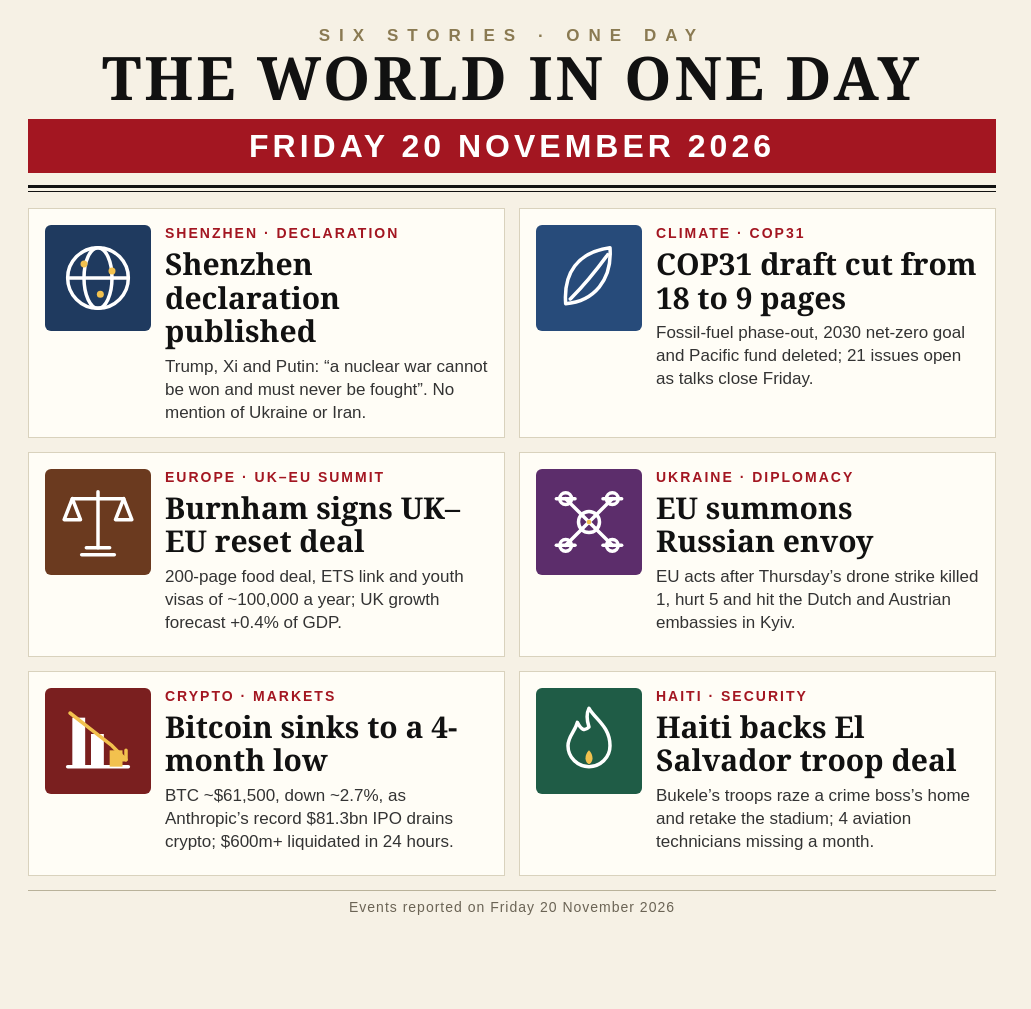
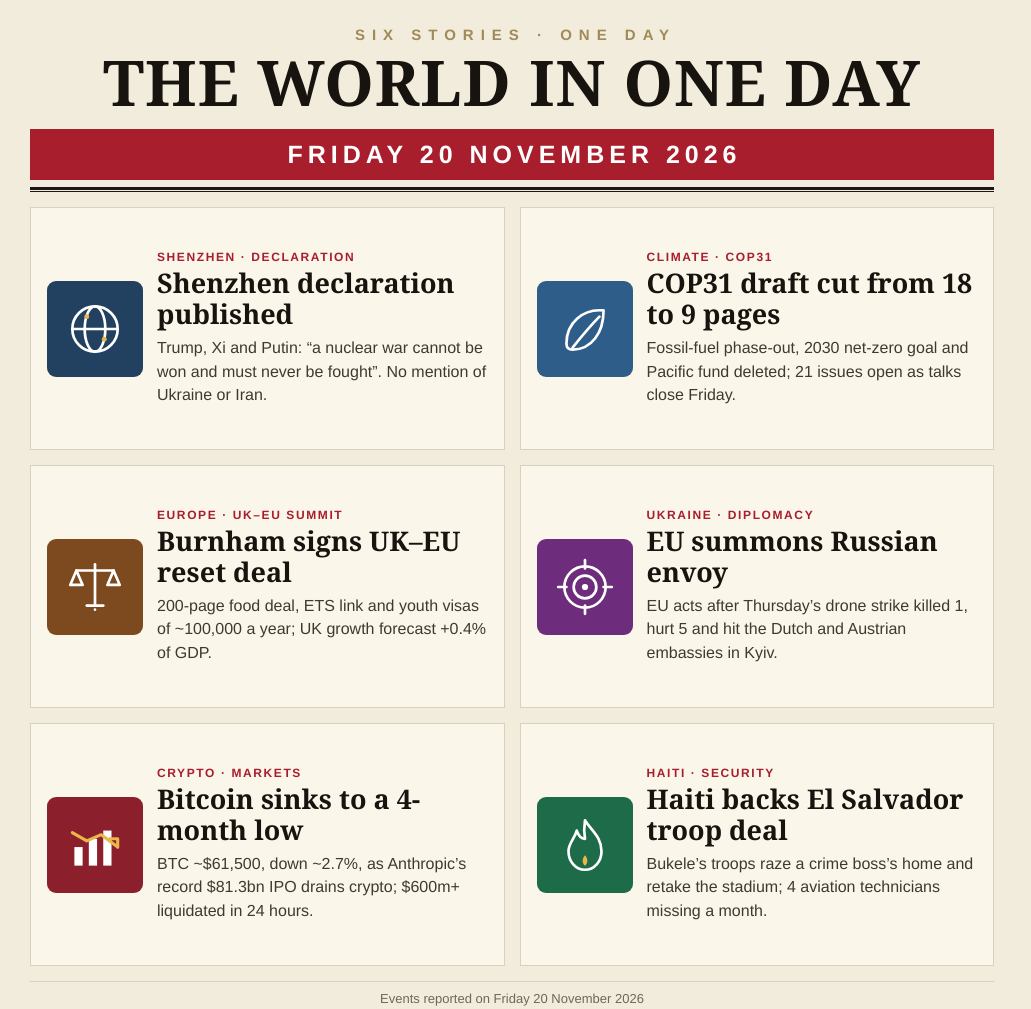
Before and after one commit to inijikin/news-image-20261120, a website: page render.html in a window 1280 px wide. Shown: the whole page, without its empty margins (0-1031 px from the left). Drawn offline with Linux system fonts and the light colour scheme.

```diff
--- a/package.json
+++ b/package.json
@@ -1 +1 @@
-{"name":"news-image-20261120","private":true,"type":"module"}
+{"name":"news-image-20261120","private":true,"scripts":{"render":"node render.mjs"},"type":"module","version":"1.0.0"}
--- a/render.html
+++ b/render.html
@@ -2,219 +2,222 @@
 <html lang="en">
 <head>
 <meta charset="utf-8">
-<title>The World — Friday 20 November 2026</title>
+<title>The World in One Day — Friday 20 November 2026</title>
 <style>
   * { margin: 0; padding: 0; box-sizing: border-box; }
+  html, body { width: 1024px; height: 1024px; }
   body {
+    background: #f2ecdc;
+    font-family: "Helvetica Neue", Helvetica, Arial, sans-serif;
+    color: #26221c;
+  }
+  .sheet {
     width: 1024px; height: 1024px;
-    background: #f6f1e5;
-    font-family: Georgia, 'Times New Roman', 'DejaVu Serif', serif;
-    color: #1a1a1a;
-    overflow: hidden;
+    padding: 26px 30px 18px;
+    display: flex; flex-direction: column;
   }
-  .page { width: 1024px; height: 1024px; padding: 26px 28px 18px 28px; }
-
-  /* Masthead */
-  .eyebrow {
+  .kicker {
     text-align: center;
-    font-family: Arial, Helvetica, 'DejaVu Sans', sans-serif;
-    font-size: 17px; letter-spacing: 9px; font-weight: bold;
-    color: #8a7a52; text-transform: uppercase;
+    font-size: 15px;
+    letter-spacing: 7px;
+    font-weight: 600;
+    color: #a08a58;
+    padding-left: 7px;
   }
-  .masthead {
+  h1.masthead {
+    font-family: Georgia, "Times New Roman", serif;
+    font-size: 63px;
+    font-weight: 900;
+    letter-spacing: 1px;
     text-align: center;
-    font-size: 60px; line-height: 1.05; font-weight: bold;
-    letter-spacing: 3px; color: #111111;
+    line-height: 1.05;
+    margin: 6px 0 14px;
+    color: #17130e;
   }
   .datebar {
-    margin-top: 10px;
-    background: #a31621; color: #ffffff;
-    font-family: Arial, Helvetica, 'DejaVu Sans', sans-serif;
-    font-size: 32px; font-weight: bold; letter-spacing: 4px;
-    text-align: center; padding: 9px 0 8px 0;
+    background: #a81e2d;
+    color: #ffffff;
+    text-align: center;
+    font-size: 25px;
+    font-weight: 700;
+    letter-spacing: 5px;
+    padding: 11px 0 11px 5px;
   }
-  .rule { border: none; border-top: 3px solid #111111; margin-top: 12px; }
-  .rule.thin { border-top-width: 1px; margin-top: 3px; }
-
-  /* Story grid */
+  .doublerule {
+    border-top: 3px solid #1c1712;
+    border-bottom: 1px solid #1c1712;
+    height: 5px;
+    margin-top: 7px;
+  }
   .grid {
+    flex: 1;
     display: grid;
     grid-template-columns: 1fr 1fr;
     grid-template-rows: 1fr 1fr 1fr;
-    gap: 14px;
-    margin-top: 16px;
-    height: 668px;
+    gap: 15px;
+    margin-top: 15px;
   }
   .card {
-    background: #fffdf6;
-    border: 1px solid #d9d2bd;
+    background: #faf6ea;
+    border: 1px solid #d9d1bc;
+    padding: 15px 16px;
     display: flex;
-    padding: 16px 16px 12px 16px;
+    gap: 14px;
+    align-items: center;
   }
   .icon {
-    flex: 0 0 106px;
-    height: 106px;
-    margin-right: 14px;
-    border-radius: 6px;
-    display: flex; align-items: center; justify-content: center;
+    flex: none;
+    width: 96px; height: 96px;
+    border-radius: 9px;
+    display: flex;
+    align-items: center;
+    justify-content: center;
   }
-  .icon svg { width: 84px; height: 84px; }
-  .c1 { background: #1f3a5f; }
-  .c2 { background: #6b3a1f; }
-  .c3 { background: #7a1f1f; }
-  .c4 { background: #1f5c46; }
-  .c5 { background: #274b7a; }
-  .c6 { background: #5c2d6b; }
-  .body { flex: 1; min-width: 0; }
-  .kicker {
-    font-family: Arial, Helvetica, 'DejaVu Sans', sans-serif;
-    font-size: 14px; font-weight: bold; letter-spacing: 2px;
-    color: #a31621; text-transform: uppercase;
+  .icon svg { width: 66px; height: 66px; }
+  .navy   { background: #22405f; }
+  .steel  { background: #2f5d8a; }
+  .brown  { background: #7c4a1e; }
+  .purple { background: #6d2d7c; }
+  .maroon { background: #8c1f2c; }
+  .green  { background: #1e6b4a; }
+  .cat {
+    color: #a81e2d;
+    font-size: 12px;
+    font-weight: 800;
+    letter-spacing: 1.6px;
   }
-  .headline {
-    font-size: 30px; line-height: 1.12; font-weight: bold;
-    margin-top: 6px; color: #111111;
+  h2 {
+    font-family: Georgia, "Times New Roman", serif;
+    font-size: 27px;
+    line-height: 1.12;
+    font-weight: 800;
+    color: #17130e;
+    margin: 4px 0 7px;
   }
-  .summary {
-    font-family: Arial, Helvetica, 'DejaVu Sans', sans-serif;
-    font-size: 17px; line-height: 1.35;
-    margin-top: 8px; color: #333333;
+  .card p {
+    font-size: 16px;
+    line-height: 1.48;
+    color: #3f3a30;
   }
-
-  /* Footer */
-  .footer {
-    margin-top: 14px;
-    border-top: 1px solid #b9b29a;
-    padding-top: 8px;
+  footer {
+    margin-top: 15px;
+    padding-top: 9px;
+    border-top: 1px solid #d9d1bc;
     text-align: center;
-    font-family: Arial, Helvetica, 'DejaVu Sans', sans-serif;
-    font-size: 14px; letter-spacing: 1px; color: #6b6455;
+    font-size: 13px;
+    color: #6f675a;
   }
 </style>
 </head>
 <body>
-<div class="page">
-
-  <div class="eyebrow">Six Stories &middot; One Day</div>
-  <div class="masthead">THE WORLD IN ONE DAY</div>
+<div class="sheet">
+  <div class="kicker">SIX STORIES &middot; ONE DAY</div>
+  <h1 class="masthead">THE WORLD IN ONE DAY</h1>
   <div class="datebar">FRIDAY 20 NOVEMBER 2026</div>
-  <hr class="rule">
-  <hr class="rule thin">
+  <div class="doublerule"></div>
 
   <div class="grid">
-
     <div class="card">
-      <div class="icon c1">
-        <svg viewBox="0 0 72 72" fill="none" stroke="#ffffff" stroke-width="3" stroke-linecap="round">
-          <circle cx="36" cy="36" r="26"/>
-          <ellipse cx="36" cy="36" rx="12" ry="26"/>
-          <line x1="10" y1="36" x2="62" y2="36"/>
-          <circle cx="24" cy="24" r="3" fill="#f2c14e" stroke="none"/>
-          <circle cx="48" cy="30" r="3" fill="#f2c14e" stroke="none"/>
-          <circle cx="38" cy="50" r="3" fill="#f2c14e" stroke="none"/>
+      <div class="icon navy">
+        <svg viewBox="0 0 64 64" fill="none" stroke="#ffffff" stroke-width="2.6" stroke-linecap="round">
+          <circle cx="32" cy="32" r="22"/>
+          <ellipse cx="32" cy="32" rx="10" ry="22"/>
+          <line x1="10" y1="32" x2="54" y2="32"/>
+          <circle cx="24" cy="20" r="2.4" fill="#e8b84b" stroke="none"/>
+          <circle cx="41" cy="42" r="2.4" fill="#e8b84b" stroke="none"/>
         </svg>
       </div>
-      <div class="body">
-        <div class="kicker">Shenzhen &middot; Declaration</div>
-        <div class="headline">Shenzhen declaration published</div>
-        <div class="summary">Trump, Xi and Putin: &ldquo;a nuclear war cannot be won and must never be fought&rdquo;. No mention of Ukraine or Iran.</div>
+      <div>
+        <div class="cat">SHENZHEN &middot; DECLARATION</div>
+        <h2>Shenzhen declaration published</h2>
+        <p>Trump, Xi and Putin: &ldquo;a nuclear war cannot be won and must never be fought&rdquo;. No mention of Ukraine or Iran.</p>
       </div>
     </div>
 
     <div class="card">
-      <div class="icon c5">
-        <svg viewBox="0 0 72 72" fill="none" stroke="#ffffff" stroke-width="3" stroke-linecap="round" stroke-linejoin="round">
-          <path d="M54 10 C26 14 14 32 16 58 C40 56 56 38 54 10 Z"/>
-          <path d="M20 54 Q36 38 52 16"/>
+      <div class="icon steel">
+        <svg viewBox="0 0 64 64" fill="none" stroke="#ffffff" stroke-width="2.6" stroke-linecap="round" stroke-linejoin="round">
+          <path d="M50 14 C 30 12, 14 26, 14 46 C 14 50, 16 52, 20 52 C 38 52, 50 36, 50 14 Z"/>
+          <path d="M20 50 C 28 40, 36 30, 46 20"/>
         </svg>
       </div>
-      <div class="body">
-        <div class="kicker">Climate &middot; COP31</div>
-        <div class="headline">COP31 draft cut from 18 to 9 pages</div>
-        <div class="summary">Fossil-fuel phase-out, 2030 net-zero goal and Pacific fund deleted; 21 issues open as talks close Friday.</div>
+      <div>
+        <div class="cat">CLIMATE &middot; COP31</div>
+        <h2>COP31 draft cut from 18 to 9 pages</h2>
+        <p>Fossil-fuel phase-out, 2030 net-zero goal and Pacific fund deleted; 21 issues open as talks close Friday.</p>
       </div>
     </div>
 
     <div class="card">
-      <div class="icon c2">
-        <svg viewBox="0 0 72 72" fill="none" stroke="#ffffff" stroke-width="3" stroke-linecap="round" stroke-linejoin="round">
-          <line x1="36" y1="10" x2="36" y2="58"/>
-          <line x1="14" y1="16" x2="58" y2="16"/>
-          <path d="M14 16 L7 34 L21 34 Z"/>
-          <path d="M58 16 L51 34 L65 34 Z"/>
-          <line x1="26" y1="58" x2="46" y2="58"/>
-          <line x1="22" y1="64" x2="50" y2="64"/>
+      <div class="icon brown">
+        <svg viewBox="0 0 64 64" fill="none" stroke="#ffffff" stroke-width="2.6" stroke-linecap="round" stroke-linejoin="round">
+          <line x1="32" y1="10" x2="32" y2="50"/>
+          <line x1="14" y1="16" x2="50" y2="16"/>
+          <line x1="24" y1="50" x2="40" y2="50"/>
+          <path d="M14 16 L 8 30 L 20 30 Z"/>
+          <path d="M50 16 L 44 30 L 56 30 Z"/>
+          <line x1="32" y1="54" x2="32" y2="54"/>
         </svg>
       </div>
-      <div class="body">
-        <div class="kicker">Europe &middot; UK&ndash;EU Summit</div>
-        <div class="headline">Burnham signs UK&ndash;EU reset deal</div>
-        <div class="summary">200-page food deal, ETS link and youth visas of ~100,000 a year; UK growth forecast +0.4% of GDP.</div>
+      <div>
+        <div class="cat">EUROPE &middot; UK&ndash;EU SUMMIT</div>
+        <h2>Burnham signs UK&ndash;EU reset deal</h2>
+        <p>200-page food deal, ETS link and youth visas of ~100,000 a year; UK growth forecast +0.4% of GDP.</p>
       </div>
     </div>
 
     <div class="card">
-      <div class="icon c6">
-        <svg viewBox="0 0 72 72" fill="none" stroke="#ffffff" stroke-width="3" stroke-linecap="round" stroke-linejoin="round">
-          <circle cx="36" cy="36" r="9"/>
-          <line x1="36" y1="36" x2="16" y2="16"/>
-          <line x1="36" y1="36" x2="56" y2="16"/>
-          <line x1="36" y1="36" x2="16" y2="56"/>
-          <line x1="36" y1="36" x2="56" y2="56"/>
-          <circle cx="16" cy="16" r="5"/>
-          <circle cx="56" cy="16" r="5"/>
-          <circle cx="16" cy="56" r="5"/>
-          <circle cx="56" cy="56" r="5"/>
-          <line x1="8" y1="16" x2="24" y2="16"/>
-          <line x1="48" y1="16" x2="64" y2="16"/>
-          <line x1="8" y1="56" x2="24" y2="56"/>
-          <line x1="48" y1="56" x2="64" y2="56"/>
-          <circle cx="36" cy="36" r="2" fill="#f2c14e" stroke="none"/>
+      <div class="icon purple">
+        <svg viewBox="0 0 64 64" fill="none" stroke="#ffffff" stroke-width="2.6" stroke-linecap="round">
+          <circle cx="32" cy="32" r="20"/>
+          <circle cx="32" cy="32" r="11"/>
+          <circle cx="32" cy="32" r="3" fill="#ffffff" stroke="none"/>
+          <line x1="32" y1="6" x2="32" y2="14"/>
+          <line x1="32" y1="50" x2="32" y2="58"/>
+          <line x1="6" y1="32" x2="14" y2="32"/>
+          <line x1="50" y1="32" x2="58" y2="32"/>
         </svg>
       </div>
-      <div class="body">
-        <div class="kicker">Ukraine &middot; Diplomacy</div>
-        <div class="headline">EU summons Russian envoy</div>
-        <div class="summary">EU acts after Thursday&rsquo;s drone strike killed 1, hurt 5 and hit the Dutch and Austrian embassies in Kyiv.</div>
+      <div>
+        <div class="cat">UKRAINE &middot; DIPLOMACY</div>
+        <h2>EU summons Russian envoy</h2>
+        <p>EU acts after Thursday&rsquo;s drone strike killed 1, hurt 5 and hit the Dutch and Austrian embassies in Kyiv.</p>
       </div>
     </div>
 
     <div class="card">
-      <div class="icon c3">
-        <svg viewBox="0 0 72 72" fill="none" stroke="#ffffff" stroke-width="3" stroke-linecap="round" stroke-linejoin="round">
-          <line x1="10" y1="58" x2="62" y2="58"/>
-          <rect x="14" y="16" width="11" height="42" fill="#ffffff" stroke="none"/>
-          <rect x="30" y="30" width="11" height="28" fill="#ffffff" stroke="none"/>
-          <rect x="46" y="44" width="11" height="14" fill="#f2c14e" stroke="none"/>
-          <path d="M12 12 L30 26 L48 40 L60 52" stroke="#f2c14e" stroke-width="3"/>
-          <path d="M60 52 L60 44 M60 52 L52 52" stroke="#f2c14e" stroke-width="3"/>
+      <div class="icon maroon">
+        <svg viewBox="0 0 64 64" fill="none" stroke-linecap="round" stroke-linejoin="round">
+          <rect x="12" y="34" width="8" height="18" fill="#ffffff" stroke="none"/>
+          <rect x="26" y="26" width="8" height="26" fill="#ffffff" stroke="none"/>
+          <rect x="40" y="18" width="8" height="34" fill="#ffffff" stroke="none"/>
+          <polyline points="10,20 24,28 38,22 54,34" stroke="#e8b84b" stroke-width="3" fill="none"/>
+          <polyline points="54,34 54,26 46,26" stroke="#e8b84b" stroke-width="3" fill="none"/>
         </svg>
       </div>
-      <div class="body">
-        <div class="kicker">Crypto &middot; Markets</div>
-        <div class="headline">Bitcoin sinks to a 4-month low</div>
-        <div class="summary">BTC ~$61,500, down ~2.7%, as Anthropic&rsquo;s record $81.3bn IPO drains crypto; $600m+ liquidated in 24 hours.</div>
+      <div>
+        <div class="cat">CRYPTO &middot; MARKETS</div>
+        <h2>Bitcoin sinks to a 4-month low</h2>
+        <p>BTC ~$61,500, down ~2.7%, as Anthropic&rsquo;s record $81.3bn IPO drains crypto; $600m+ liquidated in 24 hours.</p>
       </div>
     </div>
 
     <div class="card">
-      <div class="icon c4">
-        <svg viewBox="0 0 72 72" fill="none" stroke="#ffffff" stroke-width="3" stroke-linecap="round" stroke-linejoin="round">
-          <path d="M36 8 C42 18 54 24 54 40 A18 18 0 1 1 18 40 C18 32 24 28 26 20 C29 26 32 28 36 24 C34 18 34 12 36 8 Z"/>
-          <path d="M36 44 C40 48 40 54 36 56 C32 54 32 48 36 44 Z" fill="#f2c14e" stroke="none"/>
+      <div class="icon green">
+        <svg viewBox="0 0 64 64" fill="none" stroke="#ffffff" stroke-width="2.6" stroke-linecap="round" stroke-linejoin="round">
+          <path d="M32 8 C 38 18, 48 24, 48 38 C 48 48, 41 56, 32 56 C 23 56, 16 48, 16 38 C 16 30, 22 26, 24 18 C 26 24, 29 26, 32 26 C 31 20, 31 14, 32 8 Z"/>
+          <path d="M32 42 C 35 45, 35 50, 32 52 C 29 50, 29 45, 32 42 Z" fill="#e8b84b" stroke="none"/>
         </svg>
       </div>
-      <div class="body">
-        <div class="kicker">Haiti &middot; Security</div>
-        <div class="headline">Haiti backs El Salvador troop deal</div>
-        <div class="summary">Bukele&rsquo;s troops raze a crime boss&rsquo;s home and retake the stadium; 4 aviation technicians missing a month.</div>
+      <div>
+        <div class="cat">HAITI &middot; SECURITY</div>
+        <h2>Haiti backs El Salvador troop deal</h2>
+        <p>Bukele&rsquo;s troops raze a crime boss&rsquo;s home and retake the stadium; 4 aviation technicians missing a month.</p>
       </div>
     </div>
-
   </div>
 
-  <div class="footer">Events reported on Friday 20 November 2026</div>
-
+  <footer>Events reported on Friday 20 November 2026</footer>
 </div>
 </body>
 </html>
```
Also changed, not shown: main.ts (+10 -10 lines), render.mjs (+31 -21 lines).
